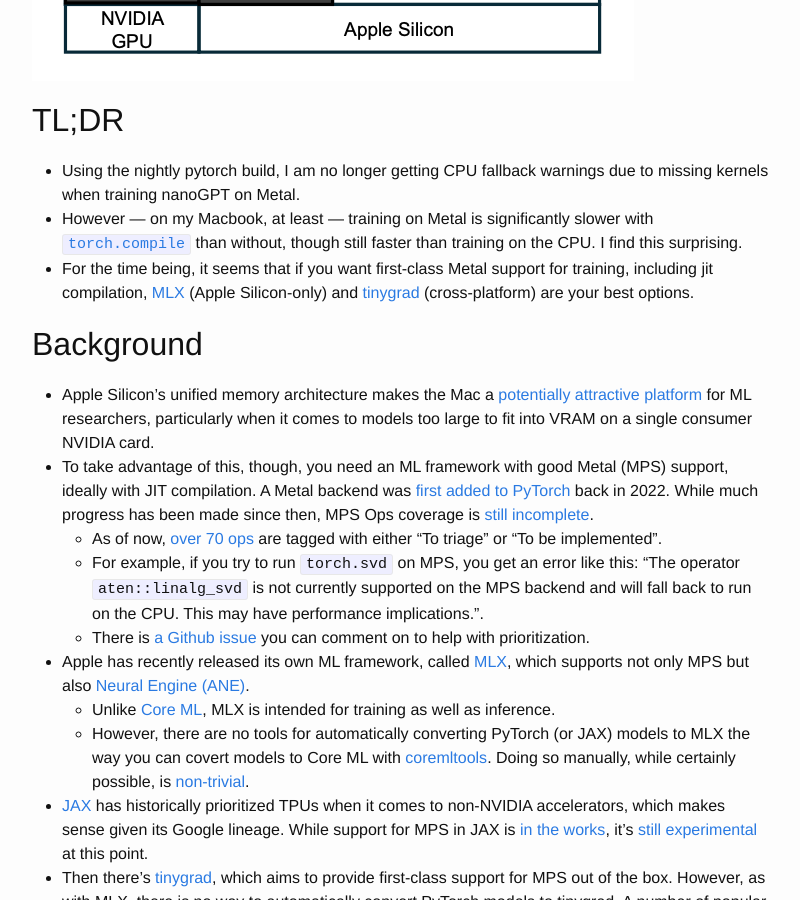
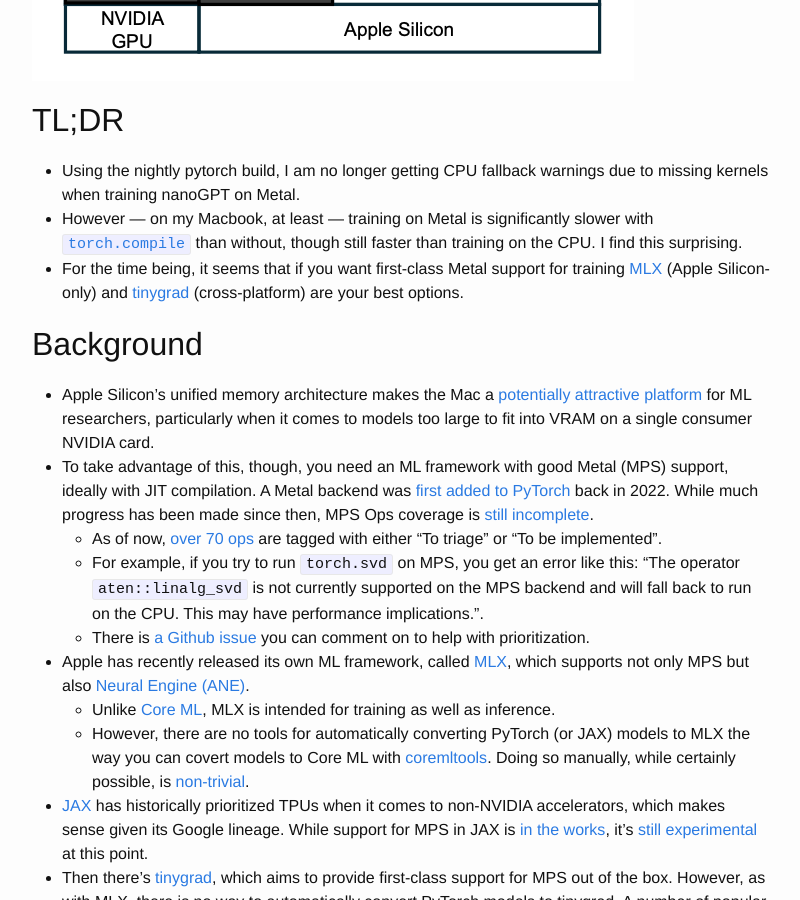
Before and after one commit to vglazer/vglazer.github.io, a Jekyll site: the page built from _posts/2025-09-16-state-of-training-on-metal.md, in a window 1280 px wide and 900 px high, scrolled down 389 px. Shown: the whole window, without its empty margins (238-1038 px from the left). Built offline with Jekyll 4.4.1, drawn with Linux system fonts in a browser that asks for light colours; nearby versions of some CDN libraries.

Commit message:
Another typo fix

```diff
--- a/_posts/2025-09-16-state-of-training-on-metal.md
+++ b/_posts/2025-09-16-state-of-training-on-metal.md
@@ -12,7 +12,7 @@ categories: metal jax pytorch llms nanogpt tinygrad mlx ane asitop
 
 - Using the nightly pytorch build, I am no longer getting CPU fallback warnings due to missing kernels when training nanoGPT on Metal.
 - However &mdash; on my Macbook, at least &mdash; training on Metal is significantly slower with [`torch.compile`](https://docs.pytorch.org/tutorials/intermediate/torch_compile_tutorial.html) than without, though still faster than training on the CPU. I find this surprising.
-- For the time being, it seems that if you want first-class Metal support for training, including jit compilation, [MLX](https://github.com/ml-explore/mlx) (Apple Silicon-only) and [tinygrad](https://github.com/tinygrad/tinygrad) (cross-platform) are your best options.
+- For the time being, it seems that if you want first-class Metal support for training [MLX](https://github.com/ml-explore/mlx) (Apple Silicon-only) and [tinygrad](https://github.com/tinygrad/tinygrad) (cross-platform) are your best options.
 
 ## Background
 
```
